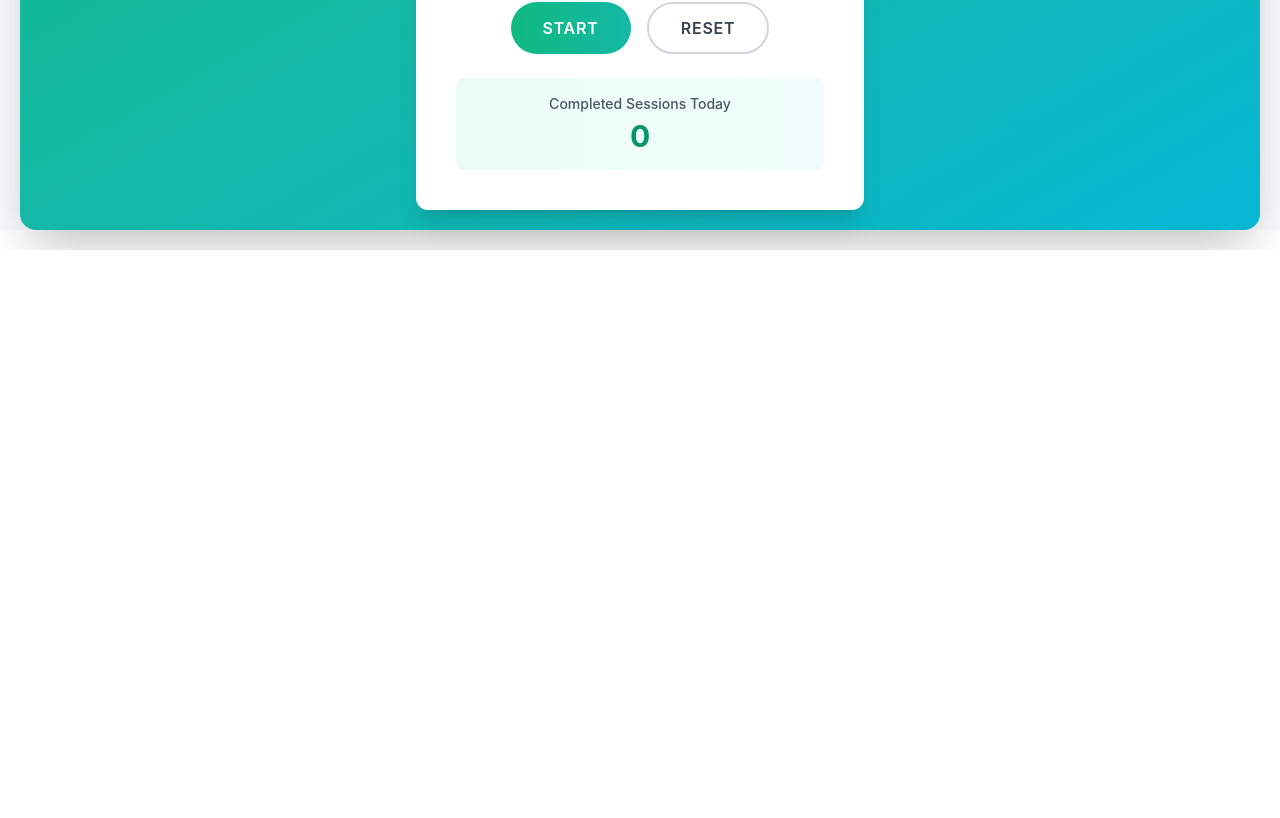
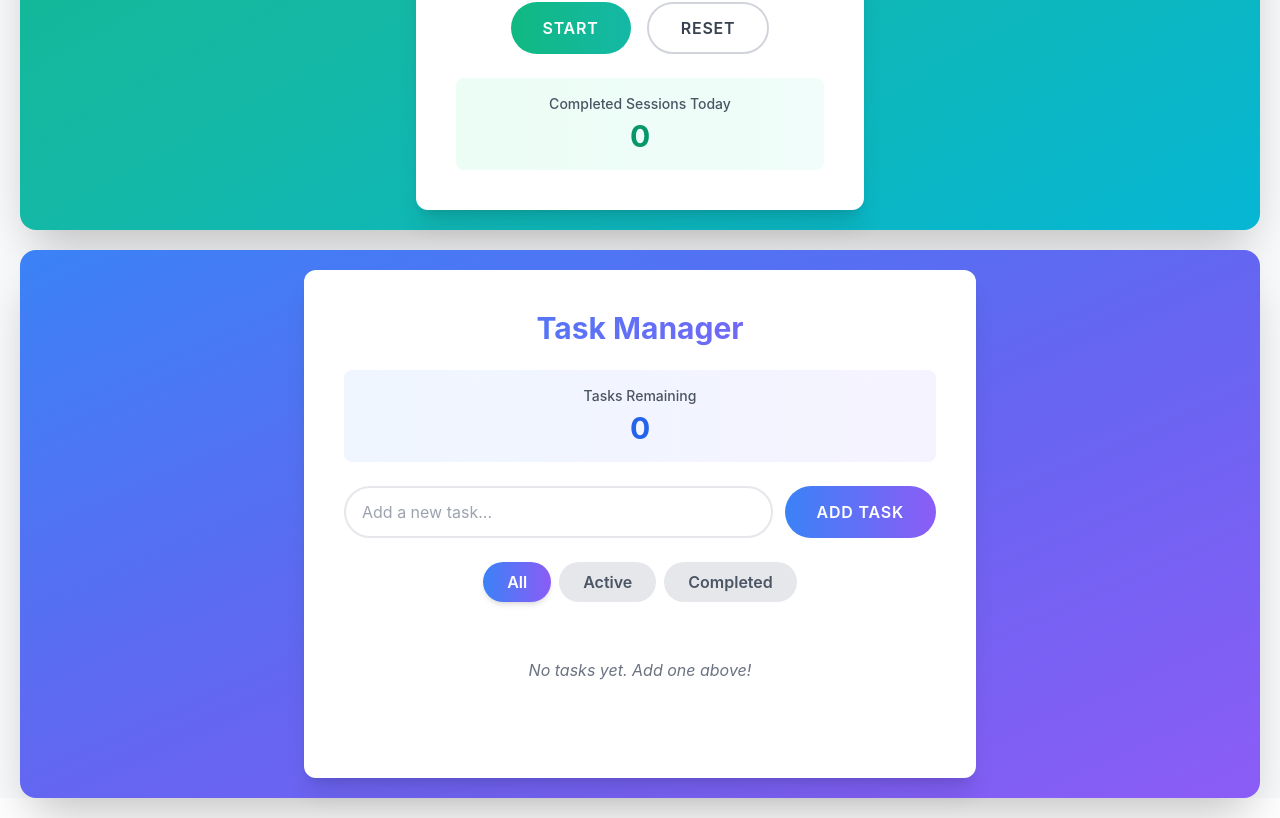
Before and after one commit to junaid-ash4275/dummy, a React (Create React App) app: page / in a window 1280 px wide. Shown: the part 1398-2216 px from the top of the page. Before the commit the page ends 1648 px from the top, so only its background shows below. Built offline with nearby package versions, Linux system fonts and the light colour scheme.

Commit message:
feat: add TaskList component to main app

```diff
--- a/src/App.js
+++ b/src/App.js
@@ -1,6 +1,7 @@
 import QuoteGenerator from './components/QuoteGenerator';
 import ColorPalette from './components/ColorPalette';
 import PomodoroTimer from './components/PomodoroTimer';
+import TaskList from './components/TaskList';
 
 function App() {
   return (
@@ -8,6 +9,7 @@ function App() {
       <QuoteGenerator />
       <ColorPalette />
       <PomodoroTimer />
+      <TaskList />
     </div>
   );
 }
--- /dev/null
+++ b/src/components/TaskList.js
@@ -0,0 +1,204 @@
+import React, { useEffect, useMemo, useState } from 'react';
+
+function TaskList() {
+  const [tasks, setTasks] = useState([]);
+  const [input, setInput] = useState('');
+  const [filter, setFilter] = useState('all'); // all | active | completed
+
+  // Load from localStorage
+  useEffect(() => {
+    try {
+      const raw = localStorage.getItem('tasks');
+      if (raw) setTasks(JSON.parse(raw));
+    } catch (_) {}
+  }, []);
+
+  // Persist to localStorage
+  useEffect(() => {
+    try {
+      localStorage.setItem('tasks', JSON.stringify(tasks));
+    } catch (_) {}
+  }, [tasks]);
+
+  const remaining = useMemo(() => tasks.filter(t => !t.completed).length, [tasks]);
+
+  const addTask = (e) => {
+    e.preventDefault();
+    const title = input.trim();
+    if (!title) return;
+    const newTask = { id: crypto.randomUUID ? crypto.randomUUID() : String(Date.now() + Math.random()), title, completed: false };
+    setTasks(prev => [newTask, ...prev]);
+    setInput('');
+  };
+
+  const toggleTask = (id) => setTasks(prev => prev.map(t => t.id === id ? { ...t, completed: !t.completed } : t));
+  const deleteTask = (id) => setTasks(prev => prev.filter(t => t.id !== id));
+  const clearCompleted = () => setTasks(prev => prev.filter(t => !t.completed));
+  const renameTask = (id, title) => setTasks(prev => prev.map(t => t.id === id ? { ...t, title } : t));
+
+  const filtered = useMemo(() => {
+    if (filter === 'active') return tasks.filter(t => !t.completed);
+    if (filter === 'completed') return tasks.filter(t => t.completed);
+    return tasks;
+  }, [tasks, filter]);
+
+  return (
+    <div className="flex justify-center items-center min-h-[400px] p-5 bg-gradient-to-br from-blue-500 via-indigo-500 to-violet-500 rounded-2xl m-5 shadow-2xl">
+      <div className="bg-white p-10 rounded-xl max-w-2xl w-full text-center shadow-xl">
+        <h2 className="text-3xl font-bold text-gray-800 mb-6 bg-gradient-to-r from-blue-500 to-violet-500 bg-clip-text text-transparent">
+          Task Manager
+        </h2>
+
+        <div className="bg-gradient-to-r from-blue-50 to-violet-50 p-4 rounded-lg mb-6">
+          <p className="text-gray-600 text-sm font-medium">
+            Tasks Remaining
+          </p>
+          <p className="text-3xl font-bold text-blue-600 mt-1">
+            {remaining}
+          </p>
+        </div>
+
+        <form onSubmit={addTask} className="flex gap-3 mb-6">
+          <input
+            value={input}
+            onChange={(e) => setInput(e.target.value)}
+            placeholder="Add a new task..."
+            className="flex-1 rounded-full border-2 border-gray-200 px-4 py-3 outline-none focus:ring-2 focus:ring-blue-500 focus:border-blue-500 text-base"
+          />
+          <button
+            type="submit"
+            className="bg-gradient-to-r from-blue-500 to-violet-500 text-white border-none py-3 px-8 text-base font-semibold rounded-full cursor-pointer transition-all duration-300 uppercase tracking-wider hover:transform hover:-translate-y-0.5 hover:shadow-lg hover:shadow-blue-400/50 active:transform-none"
+          >
+            Add Task
+          </button>
+        </form>
+
+        <div className="flex gap-2 justify-center mb-6">
+          <button
+            onClick={() => setFilter('all')}
+            className={`py-2 px-6 rounded-full font-semibold transition-all duration-300 ${
+              filter === 'all'
+                ? 'bg-gradient-to-r from-blue-500 to-violet-500 text-white shadow-md'
+                : 'bg-gray-200 text-gray-600 hover:bg-gray-300'
+            }`}
+          >
+            All
+          </button>
+          <button
+            onClick={() => setFilter('active')}
+            className={`py-2 px-6 rounded-full font-semibold transition-all duration-300 ${
+              filter === 'active'
+                ? 'bg-gradient-to-r from-blue-500 to-violet-500 text-white shadow-md'
+                : 'bg-gray-200 text-gray-600 hover:bg-gray-300'
+            }`}
+          >
+            Active
+          </button>
+          <button
+            onClick={() => setFilter('completed')}
+            className={`py-2 px-6 rounded-full font-semibold transition-all duration-300 ${
+              filter === 'completed'
+                ? 'bg-gradient-to-r from-blue-500 to-violet-500 text-white shadow-md'
+                : 'bg-gray-200 text-gray-600 hover:bg-gray-300'
+            }`}
+          >
+            Completed
+          </button>
+        </div>
+
+        <div className="text-left space-y-3 mb-6 max-h-64 overflow-y-auto">
+          {filtered.length === 0 && (
+            <div className="text-gray-500 text-center py-8 italic">
+              {filter === 'all' ? 'No tasks yet. Add one above!' :
+               filter === 'active' ? 'No active tasks.' : 'No completed tasks.'}
+            </div>
+          )}
+          {filtered.map(task => (
+            <TaskRow
+              key={task.id}
+              task={task}
+              onToggle={() => toggleTask(task.id)}
+              onDelete={() => deleteTask(task.id)}
+              onRename={(title) => renameTask(task.id, title)}
+            />
+          ))}
+        </div>
+
+        {tasks.some(t => t.completed) && (
+          <button
+            onClick={clearCompleted}
+            className="bg-white text-gray-700 border-2 border-gray-300 py-3 px-8 text-base font-semibold rounded-full cursor-pointer transition-all duration-300 uppercase tracking-wider hover:border-gray-400 hover:bg-gray-50 hover:transform hover:-translate-y-0.5 hover:shadow-lg active:transform-none"
+          >
+            Clear Completed
+          </button>
+        )}
+      </div>
+    </div>
+  );
+}
+
+function TaskRow({ task, onToggle, onDelete, onRename }) {
+  const [editing, setEditing] = useState(false);
+  const [title, setTitle] = useState(task.title);
+
+  useEffect(() => setTitle(task.title), [task.title]);
+
+  const commit = () => {
+    const t = title.trim();
+    if (t && t !== task.title) onRename(t);
+    setEditing(false);
+  };
+
+  return (
+    <div className="bg-gradient-to-r from-gray-50 to-blue-50 p-4 rounded-lg flex items-center gap-3 group hover:from-blue-50 hover:to-violet-50 transition-all duration-300">
+      <input
+        type="checkbox"
+        checked={task.completed}
+        onChange={onToggle}
+        className="h-5 w-5 rounded border-2 border-gray-300 text-blue-600 focus:ring-blue-500 focus:ring-2"
+      />
+
+      {editing ? (
+        <input
+          value={title}
+          autoFocus
+          onChange={(e) => setTitle(e.target.value)}
+          onBlur={commit}
+          onKeyDown={(e) => {
+            if (e.key === 'Enter') commit();
+            if (e.key === 'Escape') { setTitle(task.title); setEditing(false); }
+          }}
+          className="flex-1 rounded-full border-2 border-blue-200 px-3 py-2 outline-none focus:ring-2 focus:ring-blue-500 focus:border-blue-500 text-base"
+        />
+      ) : (
+        <span
+          onDoubleClick={() => setEditing(true)}
+          className={`flex-1 text-left font-medium cursor-pointer ${
+            task.completed
+              ? 'line-through text-gray-400'
+              : 'text-gray-700 group-hover:text-gray-900'
+          }`}
+        >
+          {task.title}
+        </span>
+      )}
+
+      <div className="flex gap-2">
+        <button
+          onClick={() => setEditing((v) => !v)}
+          className="text-xs px-3 py-1 rounded-full bg-blue-100 text-blue-600 hover:bg-blue-200 transition-colors duration-200 font-medium"
+        >
+          {editing ? 'Save' : 'Edit'}
+        </button>
+        <button
+          onClick={onDelete}
+          className="text-xs px-3 py-1 rounded-full bg-red-100 text-red-600 hover:bg-red-200 transition-colors duration-200 font-medium"
+        >
+          Delete
+        </button>
+      </div>
+    </div>
+  );
+}
+
+export default TaskList;
```
Also changed, not shown: 1 other file (tests, documents, lock files or other folders).
